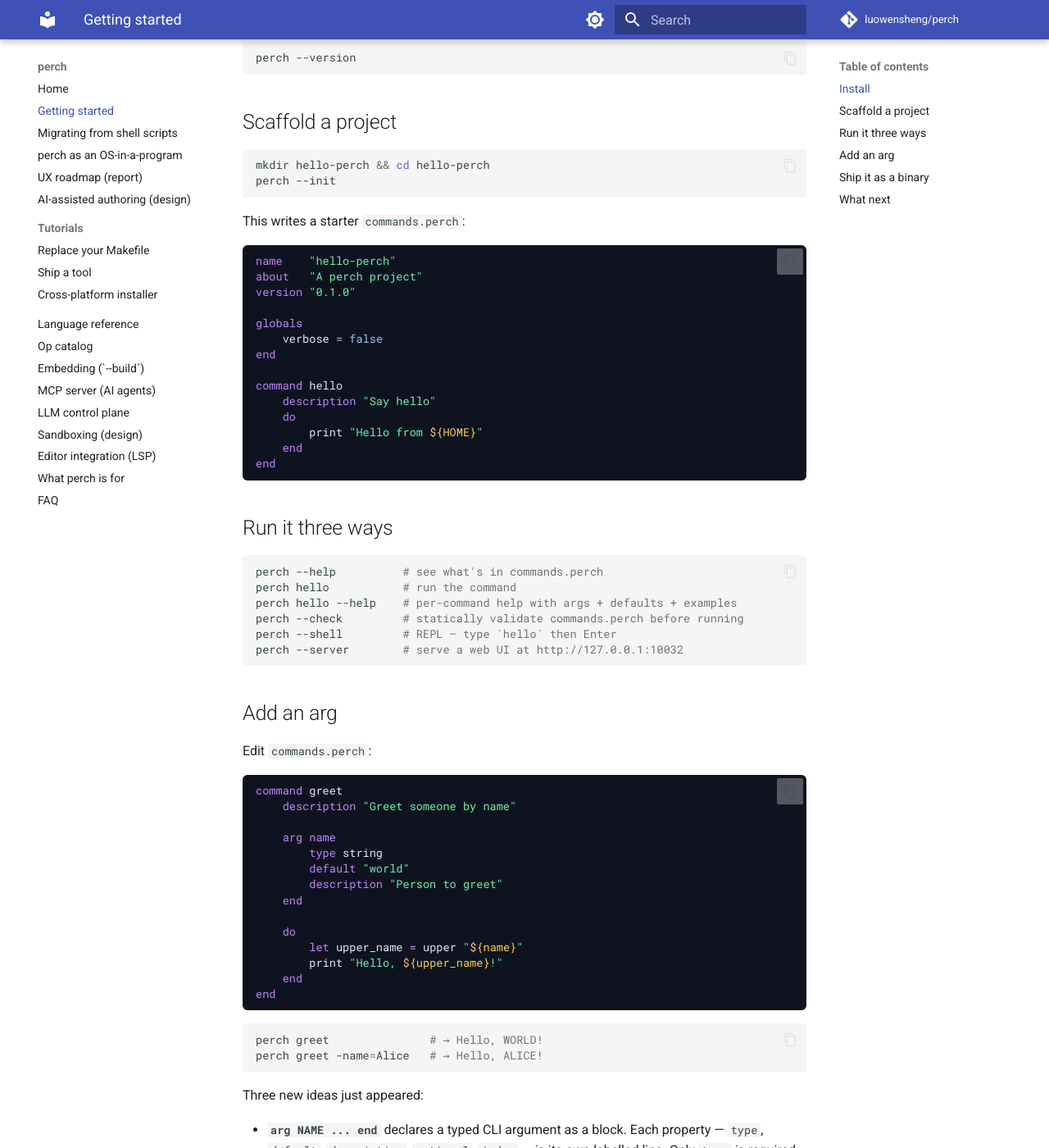
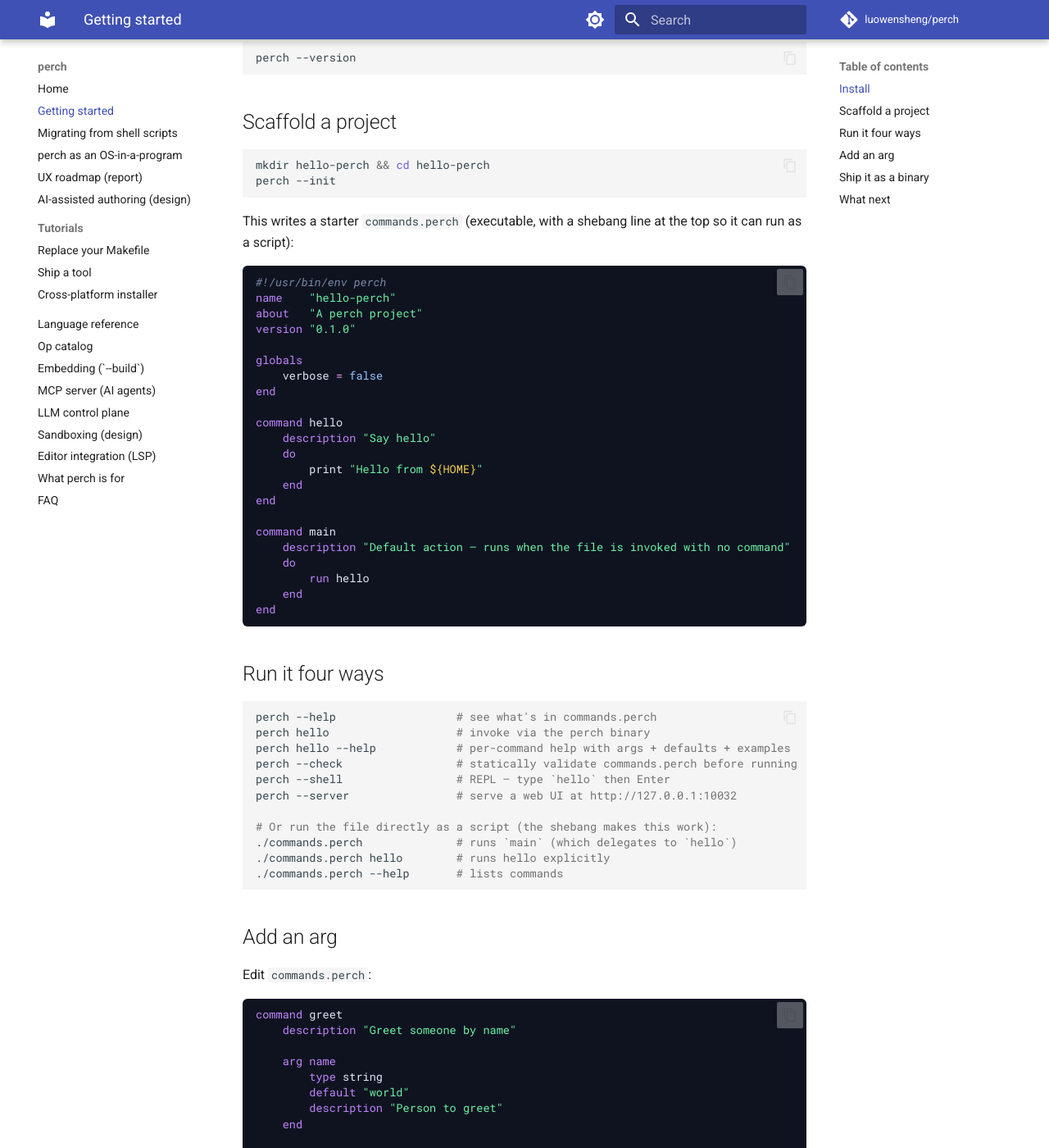
Before and after one commit to olivierdevelops/perch, an MkDocs documentation site: the page built from docs/getting-started.md, in a window 1280 px wide and 1400 px high, scrolled down 409 px. Shown: the whole window at 82% size. Built offline with MkDocs 1.6.1 and Material for MkDocs 9.7.7, drawn with Linux system fonts in a browser that asks for light colours; comment, search, counter and statistics services are not loaded.

Commit message:
docs: surface shebang-script support across all the key pages
After wiring up shebang execution in the previous commit, only
docs/index.md (FAQ + animated terminal) and the CHANGELOG mentioned
it. Spread the news to every doc where invocation is discussed.

UPDATED PAGES

  docs/getting-started.md
    - "Run it three ways" → "Run it four ways"
    - Scaffolded file now shows the shebang and the `main` command
    - Added the script-direct invocation block:
        ./commands.perch         # runs `main`
        ./commands.perch hello   # runs hello explicitly
        ./commands.perch --help  # lists commands

  docs/migrating-from-shell.md
    - New "What stays the same" section at the very top of the doc.
      The key point of this doc is the bash→perch story; the strongest
      single thing we can say is "your team's muscle memory carries
      over because .perch is also a script." Showcases that
      ./deploy.perch up works identically to ./deploy.sh up.

  docs/os-in-a-program.md
    - The 10 → 11 things an OS gives a program. New row #11 in the
      summary table for "Executable script form."
    - New §11 detailing how the shebang/auto-detect/main-default trio
      composes. Cross-links to migrating-from-shell.md.
    - Bottom summary table also gets the row.

  docs/tutorials/01-replace-your-makefile.md
    - New "Bonus — your team's muscle memory carries over" section
      with side-by-side `make X` vs `./commands.perch X` invocations.
      The Make-replacement tutorial is the most-loaded place to
      demonstrate this — `make test` → `./commands.perch test` is the
      drop-in story.
    - Added a bullet to "What you learned" about chmod +x.

  README.md
    - "Three frontends from one source" → "Five frontends from one
      source" with the shebang script form named explicitly.
    - 30-second tour now demonstrates both `perch hello` and
      `./commands.perch hello` so the dual invocation form is visible
      in the very first example a reader sees.
    - Added a short note below the tour block explaining the shebang
      idiom in one sentence.

NO CODE CHANGES — pure docs sweep. The functionality landed in the
previous commit (cli auto-detect + initconfig shebang + HasCommand
fallback). This commit just spreads awareness across the parts of
the docs where invocation is discussed.

mkdocs --strict builds clean.

````diff
--- a/docs/getting-started.md
+++ b/docs/getting-started.md
@@ -33,9 +33,10 @@
 perch --init
 ```
 
-This writes a starter `commands.perch`:
+This writes a starter `commands.perch` (executable, with a shebang line at the top so it can run as a script):
 
 ```capy
+#!/usr/bin/env perch
 name    "hello-perch"
 about   "A perch project"
 version "0.1.0"
@@ -50,17 +51,29 @@
         print "Hello from ${HOME}"
     end
 end
+
+command main
+    description "Default action — runs when the file is invoked with no command"
+    do
+        run hello
+    end
+end
 ```
 
-## Run it three ways
+## Run it four ways
 
 ```sh
-perch --help          # see what's in commands.perch
-perch hello           # run the command
-perch hello --help    # per-command help with args + defaults + examples
-perch --check         # statically validate commands.perch before running
-perch --shell         # REPL — type `hello` then Enter
-perch --server        # serve a web UI at http://127.0.0.1:10032
+perch --help                  # see what's in commands.perch
+perch hello                   # invoke via the perch binary
+perch hello --help            # per-command help with args + defaults + examples
+perch --check                 # statically validate commands.perch before running
+perch --shell                 # REPL — type `hello` then Enter
+perch --server                # serve a web UI at http://127.0.0.1:10032
+
+# Or run the file directly as a script (the shebang makes this work):
+./commands.perch              # runs `main` (which delegates to `hello`)
+./commands.perch hello        # runs hello explicitly
+./commands.perch --help       # lists commands
 ```
 
 ## Add an arg
````
Also changed, not shown: README.md (+7 -3 lines), docs/migrating-from-shell.md (+15 -0 lines), docs/os-in-a-program.md (+27 -2 lines), docs/tutorials/01-replace-your-makefile.md (+19 -0 lines).
